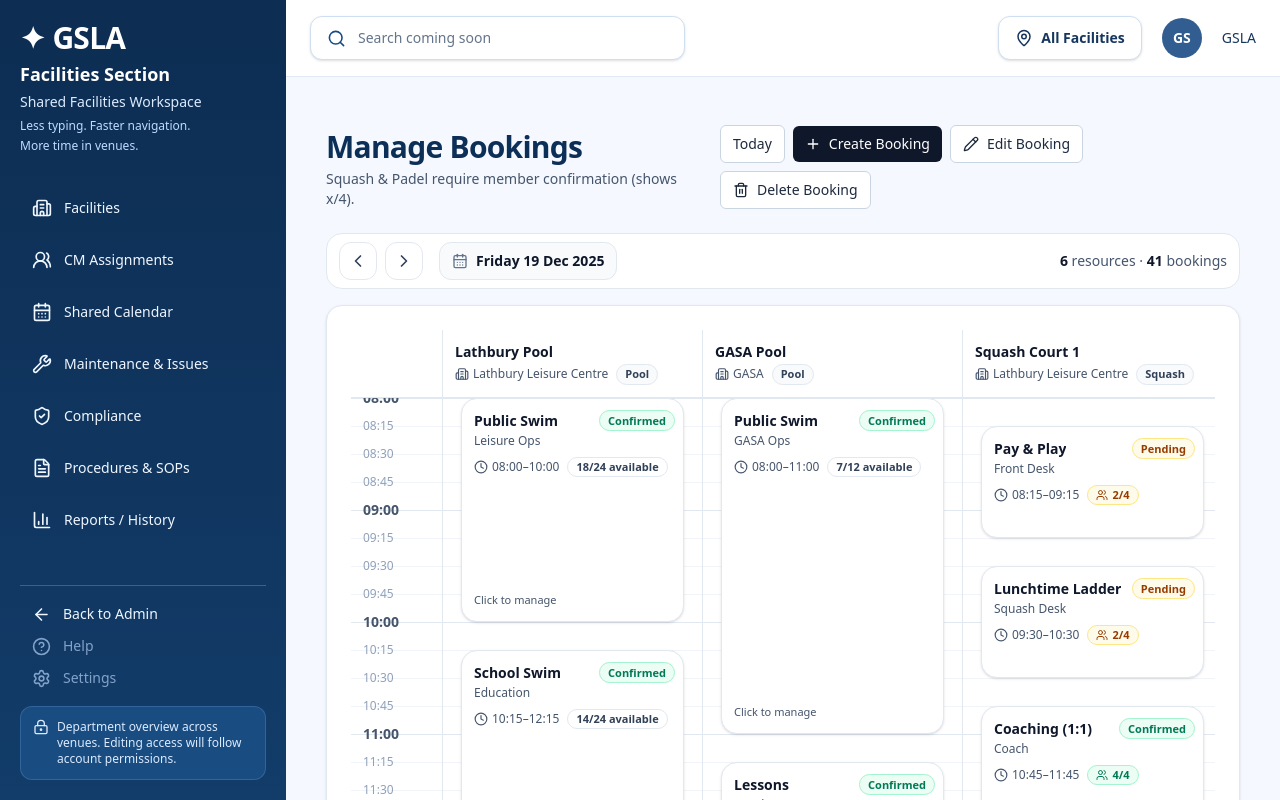
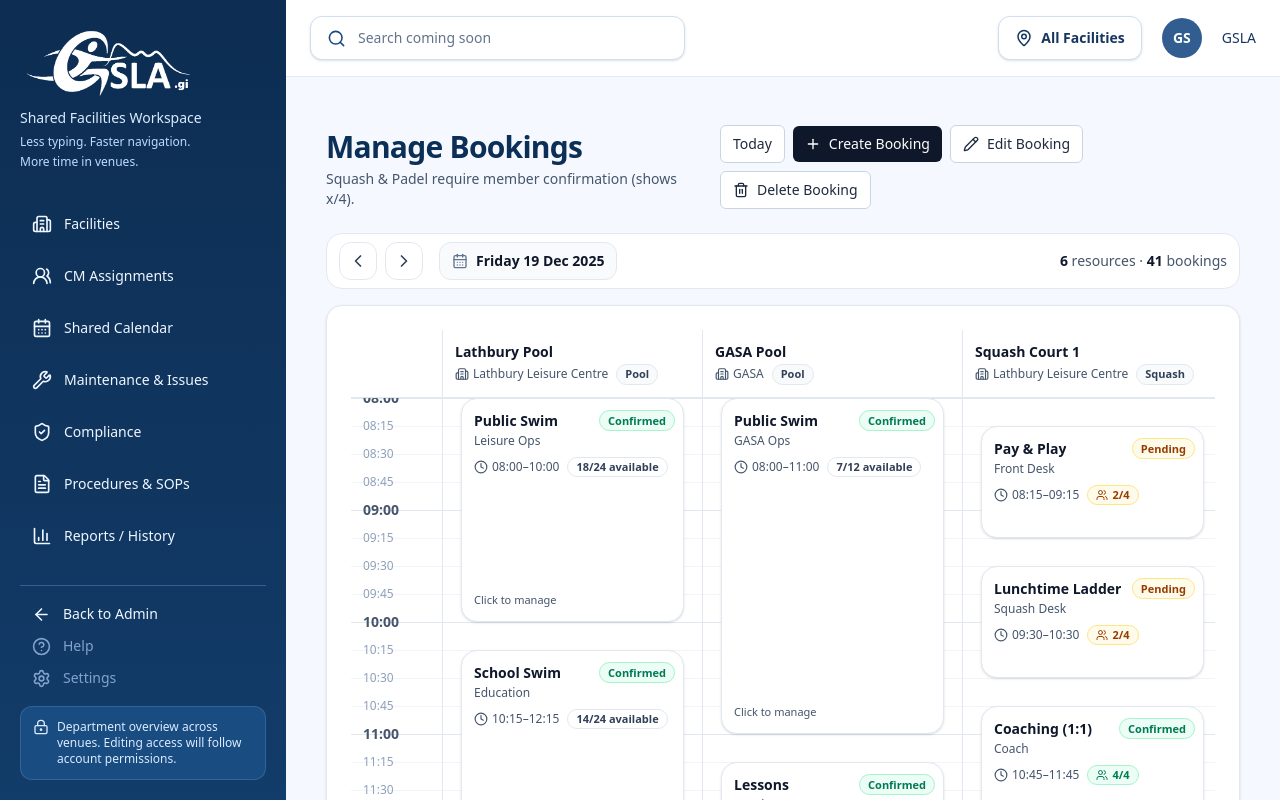
Before and after one commit to gibfesta/gsla-new-sdu, a Next.js app: page /facilities/bookings in a window 1280 px wide. Shown: the top 800 px of the page. Built offline with nearby package versions, Linux system fonts and the light colour scheme.

Commit message:
Add GSLA logo to Facilities department sidebar

```diff
--- a/components/facilities/FacilitiesDepartmentSidebar.tsx
+++ b/components/facilities/FacilitiesDepartmentSidebar.tsx
@@ -1,6 +1,7 @@
 "use client";
 
 import Link from "next/link";
+import Image from "next/image";
 import { usePathname } from "next/navigation";
 import {
   ArrowLeft, BarChart3, Building2, CalendarDays, CircleHelp, FileText,
@@ -23,8 +24,7 @@ export default function FacilitiesDepartmentSidebar() {
   return (
     <aside className="w-full shrink-0 bg-[linear-gradient(180deg,#0d2d52,#123c69)] text-white lg:sticky lg:top-0 lg:h-screen lg:w-[286px] lg:overflow-y-auto">
       <div className="flex min-h-full flex-col px-4 py-5 lg:px-5">
-        <Link href="/facilities/dashboard" className="flex items-center gap-2 text-3xl font-extrabold tracking-tight text-white" aria-label="GSLA Facilities department home"><span className="text-3xl" aria-hidden="true">✦</span> GSLA</Link>
-        <h2 className="mt-1 text-lg font-bold">Facilities Section</h2>
+        <Link href="/facilities/dashboard" className="inline-flex w-fit items-center" aria-label="GSLA Facilities department home"><Image src="/gsla-white.png" alt="GSLA" width={600} height={279} className="h-auto w-[180px]" priority /></Link>
         <p className="mt-1 text-sm text-blue-100">Shared Facilities Workspace</p>
         <p className="mt-1 text-xs leading-5 text-blue-200">Less typing. Faster navigation.<br />More time in venues.</p>
         <nav aria-label="Facilities department navigation" className="mt-7 space-y-1">
```
